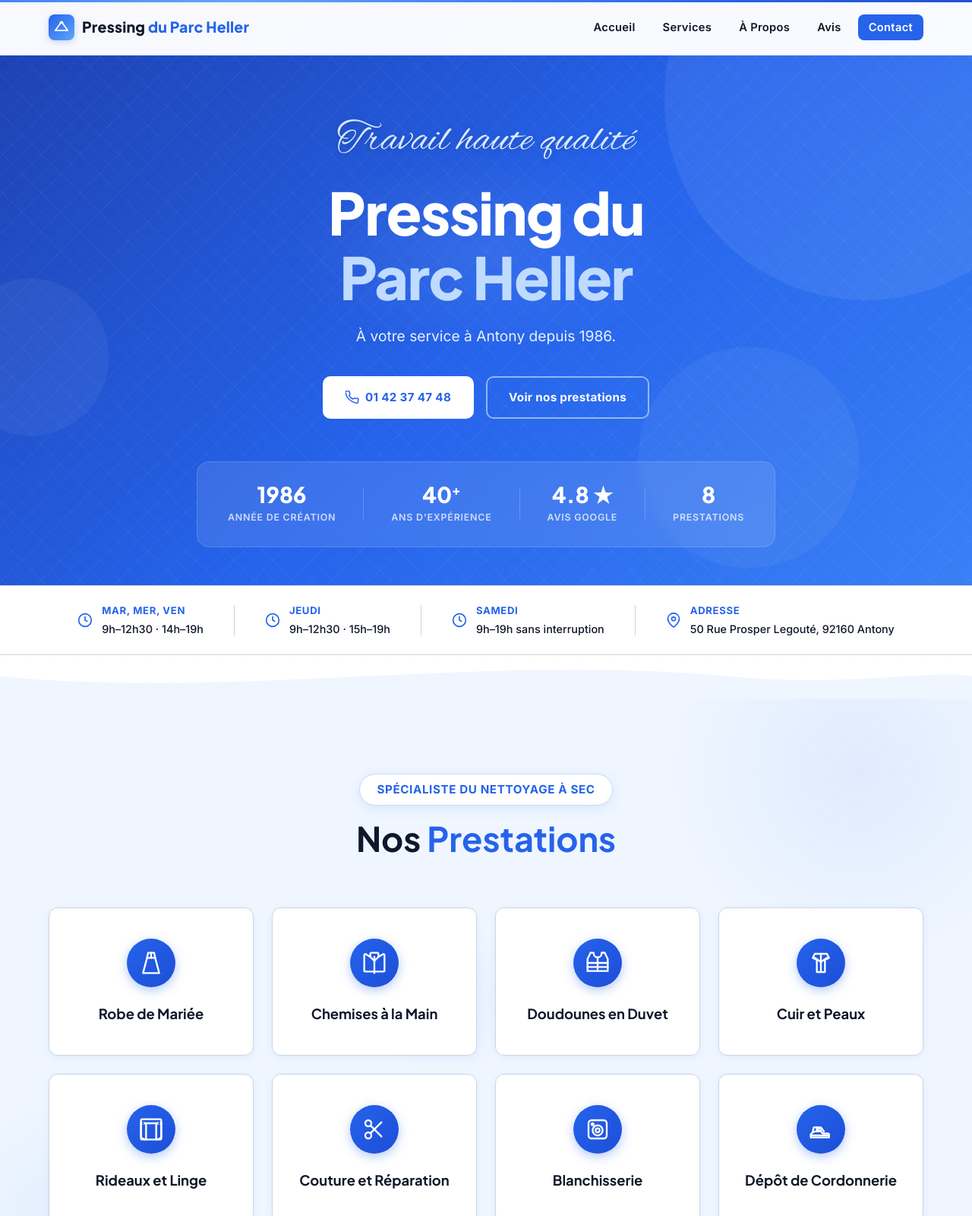
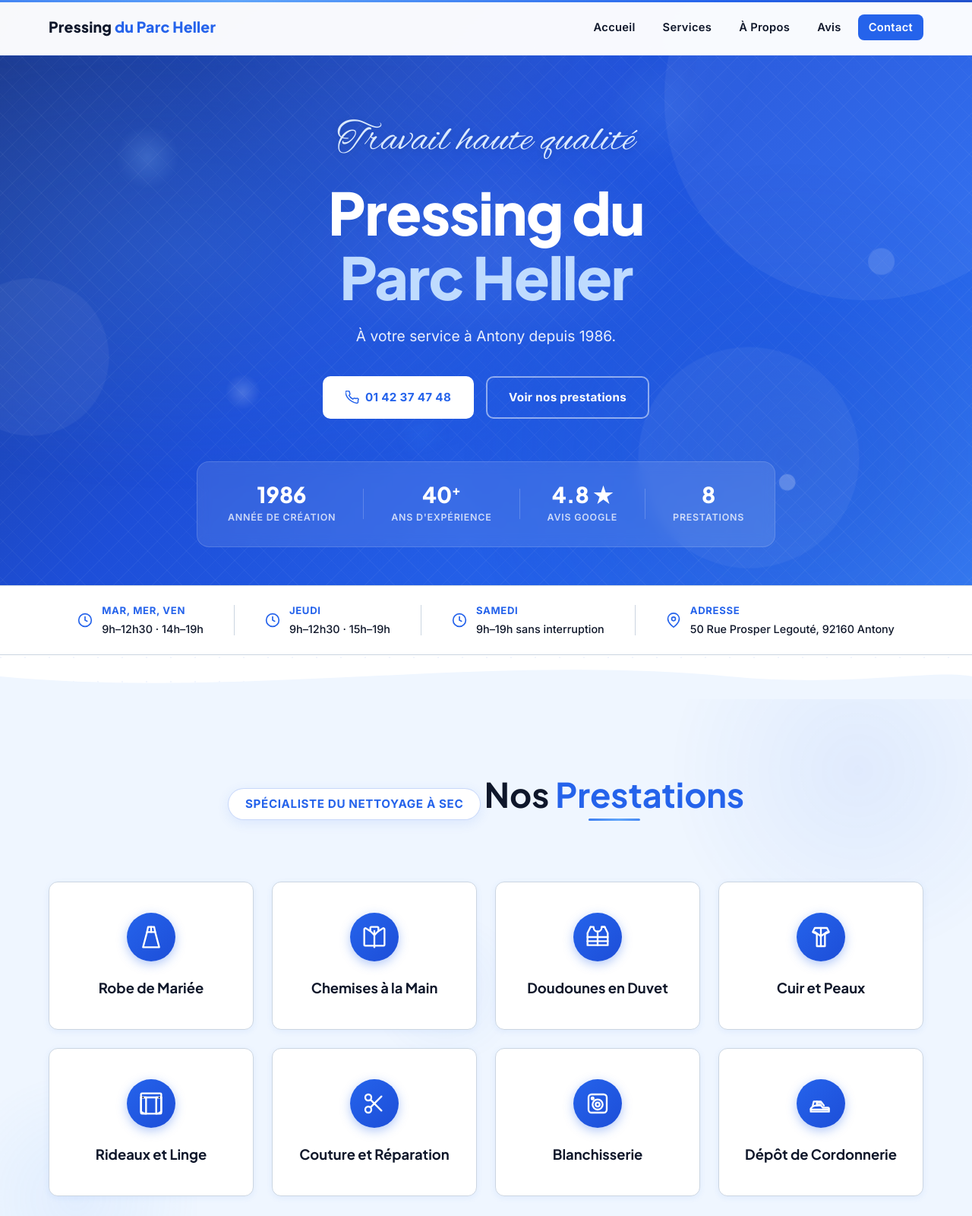
Before and after one commit to Robinho100/pressing-parc-heller, a website: page index.html in a window 1280 px wide. Shown: the top 1600 px of the page at 76% size. Drawn offline with Linux system fonts and the light colour scheme; no server answers.

Commit message:
Refonte artistique: logo sans icone, hero aurora animee + 6 particules bleues flottantes, titres section ligne bleue pulsee, cartes shimmer bleu au survol, stats rayons lumineux CSS, body motif pointille discret

```diff
--- a/index.html
+++ b/index.html
@@ -39,13 +39,6 @@
   <header class="navbar" id="navbar">
     <div class="nav-container">
       <a href="#accueil" class="nav-logo">
-        <span class="nav-logo-icon">
-          <!-- Cintre : symbole du pressing -->
-          <svg viewBox="0 0 24 24" fill="none" stroke="white" stroke-width="2" stroke-linecap="round" stroke-linejoin="round">
-            <path d="M12 3a2 2 0 0 1 2 2v1L22 17H2L10 6V5a2 2 0 0 1 2-2z"/>
-            <path d="M12 6V3"/>
-          </svg>
-        </span>
         <span class="logo-text">Pressing <span class="logo-accent">du Parc Heller</span></span>
       </a>
 
@@ -67,9 +60,17 @@
 
   <!-- ========== HERO ========== -->
   <section class="hero" id="accueil">
+    <!-- Bulles de fond originales -->
     <div class="hero-deco hero-deco-1"></div>
     <div class="hero-deco hero-deco-2"></div>
     <div class="hero-deco hero-deco-3"></div>
+    <!-- Particules flottantes artistiques -->
+    <div class="hero-particle hp1"></div>
+    <div class="hero-particle hp2"></div>
+    <div class="hero-particle hp3"></div>
+    <div class="hero-particle hp4"></div>
+    <div class="hero-particle hp5"></div>
+    <div class="hero-particle hp6"></div>
     <div class="hero-content">
       <p class="hero-script">Travail haute qualité</p>
       <div class="hero-title-wrap">
--- a/style.css
+++ b/style.css
@@ -98,7 +98,30 @@ a {
   font-weight: 700;
   color: var(--navy);
   line-height: 1.2;
-  margin-bottom: 16px;
+  margin-bottom: 24px;
+  position: relative;
+  display: inline-block;
+}
+
+/* Ligne bleue pulsée sous chaque titre de section */
+.section-title::after {
+  content: '';
+  position: absolute;
+  bottom: -8px;
+  left: 50%;
+  transform: translateX(-50%);
+  height: 3px;
+  width: 48px;
+  background: linear-gradient(90deg, var(--blue-royal), #60a5fa, var(--blue-royal));
+  background-size: 200% 100%;
+  border-radius: 3px;
+  animation: shimmerLine 3s ease-in-out infinite;
+}
+
+@keyframes shimmerLine {
+  0%   { background-position: 0% 50%;   width: 48px; }
+  50%  { background-position: 100% 50%; width: 96px; }
+  100% { background-position: 0% 50%;   width: 48px; }
 }
 
 .section-subtitle {
@@ -324,20 +347,39 @@ a {
   transition: all var(--transition);
 }
 
-/* -------- HERO (Vivant, Engageant, Vrai Bleu) -------- */
+/* -------- HERO : AURORA + PARTICULES FLOTTANTES -------- */
 .hero {
   position: relative;
   min-height: 85vh;
   display: flex;
   flex-direction: column;
   justify-content: center;
-  background: linear-gradient(135deg, #1e40af 0%, #2563eb 50%, #3b82f6 100%);
+  background: linear-gradient(135deg, #1e3a8a 0%, #1d4ed8 40%, #2563eb 70%, #3b82f6 100%);
   color: var(--white);
   overflow: hidden;
   padding-top: 72px;
 }
 
-/* Motif textile CSS pur — effet tissu/lin sans aucune image */
+/* Aurora : effet lumière mouvante en arrière-plan */
+.hero::before {
+  content: '';
+  position: absolute;
+  inset: 0;
+  background:
+    radial-gradient(ellipse 80% 60% at 20% 40%, rgba(96,165,250,0.18) 0%, transparent 60%),
+    radial-gradient(ellipse 60% 80% at 80% 70%, rgba(30,64,175,0.25) 0%, transparent 55%),
+    radial-gradient(ellipse 50% 50% at 50% 10%, rgba(255,255,255,0.06) 0%, transparent 60%);
+  animation: auroraShift 12s ease-in-out infinite alternate;
+  z-index: 0;
+}
+
+@keyframes auroraShift {
+  0%   { opacity: 0.8; transform: scale(1) translateY(0); }
+  50%  { opacity: 1;   transform: scale(1.04) translateY(-10px); }
+  100% { opacity: 0.7; transform: scale(0.98) translateY(8px); }
+}
+
+/* Motif textile en superposition */
 .hero::after {
   content: '';
   position: absolute;
@@ -345,15 +387,15 @@ a {
   background-image:
     repeating-linear-gradient(
       45deg,
-      rgba(255,255,255,0.04) 0px,
-      rgba(255,255,255,0.04) 1px,
+      rgba(255,255,255,0.035) 0px,
+      rgba(255,255,255,0.035) 1px,
       transparent 1px,
       transparent 18px
     ),
     repeating-linear-gradient(
       -45deg,
-      rgba(255,255,255,0.04) 0px,
-      rgba(255,255,255,0.04) 1px,
+      rgba(255,255,255,0.035) 0px,
+      rgba(255,255,255,0.035) 1px,
       transparent 1px,
       transparent 18px
     );
@@ -361,7 +403,7 @@ a {
   pointer-events: none;
 }
 
-/* Formes décoratives CSS pures (pas d'images) */
+/* Bulles déco originales */
 .hero-deco {
   position: absolute;
   border-radius: 50%;
@@ -369,28 +411,81 @@ a {
   pointer-events: none;
 }
 .hero-deco-1 {
-  width: 520px;
-  height: 520px;
-  top: -120px;
-  right: -120px;
-  background: rgba(255, 255, 255, 0.07);
+  width: 520px; height: 520px;
+  top: -120px; right: -120px;
+  background: rgba(255,255,255,0.06);
   animation: floatDeco 9s ease-in-out infinite;
 }
 .hero-deco-2 {
-  width: 280px;
-  height: 280px;
-  bottom: 100px;
-  right: 12%;
-  background: rgba(255, 255, 255, 0.05);
+  width: 280px; height: 280px;
+  bottom: 100px; right: 12%;
+  background: rgba(255,255,255,0.05);
   animation: floatDeco 13s ease-in-out infinite reverse;
 }
 .hero-deco-3 {
-  width: 200px;
-  height: 200px;
-  top: 45%;
-  left: -60px;
-  background: rgba(255, 255, 255, 0.05);
+  width: 200px; height: 200px;
+  top: 45%; left: -60px;
+  background: rgba(255,255,255,0.05);
   animation: floatDeco 11s ease-in-out infinite;
+}
+
+/* === PARTICULES FLOTTANTES ARTISTIQUES === */
+.hero-particle {
+  position: absolute;
+  border-radius: 50%;
+  pointer-events: none;
+  z-index: 1;
+}
+.hp1 {
+  width: 90px; height: 90px;
+  top: 18%; left: 12%;
+  background: radial-gradient(circle, rgba(147,197,253,0.22) 0%, transparent 70%);
+  animation: floatP1 8s ease-in-out infinite;
+}
+.hp2 {
+  width: 50px; height: 50px;
+  top: 55%; left: 22%;
+  background: radial-gradient(circle, rgba(255,255,255,0.18) 0%, transparent 70%);
+  animation: floatP2 11s ease-in-out infinite;
+}
+.hp3 {
+  width: 130px; height: 130px;
+  top: 12%; right: 28%;
+  background: radial-gradient(circle, rgba(96,165,250,0.12) 0%, transparent 70%);
+  animation: floatP3 14s ease-in-out infinite;
+}
+.hp4 {
+  width: 22px; height: 22px;
+  top: 72%; right: 18%;
+  background: rgba(255,255,255,0.22);
+  animation: floatP1 6s ease-in-out infinite reverse;
+}
+.hp5 {
+  width: 70px; height: 70px;
+  bottom: 28%; left: 42%;
+  background: radial-gradient(circle, rgba(59,130,246,0.15) 0%, transparent 70%);
+  animation: floatP2 9s ease-in-out infinite reverse;
+}
+.hp6 {
+  width: 35px; height: 35px;
+  top: 38%; right: 8%;
+  background: rgba(255,255,255,0.13);
+  animation: floatP3 7s ease-in-out infinite;
+}
+
+@keyframes floatP1 {
+  0%, 100% { transform: translate(0, 0); }
+  40%       { transform: translate(18px, -22px) scale(1.07); }
+  70%       { transform: translate(-8px, 12px) scale(0.94); }
+}
+@keyframes floatP2 {
+  0%, 100% { transform: translate(0, 0); }
+  35%       { transform: translate(-20px, -15px) scale(1.05); }
+  65%       { transform: translate(14px, 18px) scale(0.96); }
+}
+@keyframes floatP3 {
+  0%, 100% { transform: translate(0, 0) rotate(0deg); }
+  50%       { transform: translate(10px, -25px) rotate(8deg) scale(1.03); }
 }
 
 .hero-content {
@@ -724,12 +819,27 @@ a {
 
 .service-card:hover {
   border-color: var(--blue-royal);
-  box-shadow: var(--shadow-md);
-  transform: translateY(-5px);
+  box-shadow: 0 8px 32px rgba(37, 99, 235, 0.22), 0 0 0 3px rgba(37, 99, 235, 0.08);
+  transform: translateY(-6px);
 }
 
 .service-card:hover::before {
   transform: scaleX(1);
+}
+
+/* Shimmer bleu qui balaie la carte au survol */
+.service-card::after {
+  content: '';
+  position: absolute;
+  top: 0; left: -100%;
+  width: 70%;
+  height: 100%;
+  background: linear-gradient(90deg, transparent, rgba(37,99,235,0.06), transparent);
+  transition: left 0.55s ease;
+  pointer-events: none;
+}
+.service-card:hover::after {
+  left: 130%;
 }
 
 .service-icon {
@@ -781,9 +891,28 @@ a {
 
 /* -------- STATS (Design Fond Vrai Bleu & Cartes Blanches) -------- */
 .stats-section {
-  background: linear-gradient(135deg, var(--blue-dark) 0%, var(--blue-royal) 100%);
+  background: linear-gradient(135deg, #1e3a8a 0%, #1d4ed8 60%, #2563eb 100%);
   padding: 64px 0;
   color: var(--white);
+  position: relative;
+  overflow: hidden;
+}
+
+/* Rayons lumineux CSS dans la section stats */
+.stats-section::before {
+  content: '';
+  position: absolute;
+  inset: 0;
+  background:
+    radial-gradient(ellipse 60% 100% at 10% 50%, rgba(96,165,250,0.15) 0%, transparent 60%),
+    radial-gradient(ellipse 50% 80% at 90% 50%, rgba(255,255,255,0.07) 0%, transparent 55%);
+  animation: statsGlow 8s ease-in-out infinite alternate;
+  pointer-events: none;
+}
+
+@keyframes statsGlow {
+  0%   { opacity: 0.6; }
+  100% { opacity: 1; }
 }
 
 .stats-grid {
@@ -796,15 +925,28 @@ a {
   text-align: center;
   padding: 28px 20px;
   border-radius: var(--radius-lg);
-  background: var(--white);
-  border: 1px solid var(--white);
+  background: rgba(255, 255, 255, 0.97);
+  border: 1px solid rgba(255,255,255,0.8);
   transition: all var(--transition);
   box-shadow: var(--shadow-md);
+  position: relative;
+  overflow: hidden;
+}
+
+/* Lueur bleue à la base de chaque stat card */
+.stat-card::after {
+  content: '';
+  position: absolute;
+  bottom: 0; left: 0; right: 0;
+  height: 3px;
+  background: linear-gradient(90deg, var(--blue-royal), #60a5fa, var(--blue-royal));
+  background-size: 200% 100%;
+  animation: shimmerBar 3s ease-in-out infinite;
 }
 
 .stat-card:hover {
-  transform: translateY(-3px);
-  box-shadow: var(--shadow-lg);
+  transform: translateY(-4px);
+  box-shadow: 0 12px 36px rgba(37,99,235,0.2);
 }
 
 .stat-number {
```
